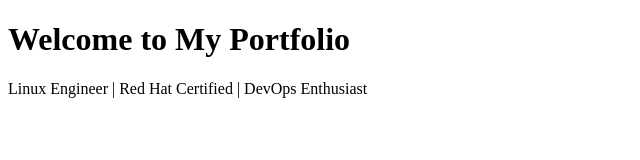
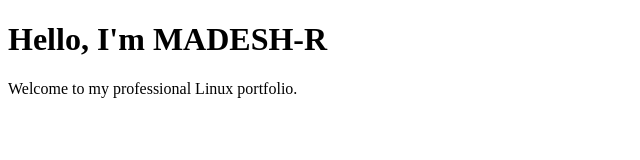
Before and after one commit to MADESH-R/MADESH-R.github.io, a plain HTML site: page index.html in a window 1280 px wide. Shown: the whole page, without its empty margins (0-640 px from the left). Drawn offline with Linux system fonts and the light colour scheme.

Commit message:
Initial portfolio setup

```diff
--- a/index.html
+++ b/index.html
@@ -3,10 +3,10 @@
 <head>
     <meta charset="UTF-8">
     <meta name="viewport" content="width=device-width, initial-scale=1.0">
-    <title>Portfolio - MADESH R</title>
+    <title>Welcome to My Portfolio</title>
 </head>
 <body>
-    <h1>Welcome to My Portfolio</h1>
-    <p>Linux Engineer | Red Hat Certified | DevOps Enthusiast</p>
+    <h1>Hello, I'm MADESH-R</h1>
+    <p>Welcome to my professional Linux portfolio.</p>
 </body>
 </html>
```
